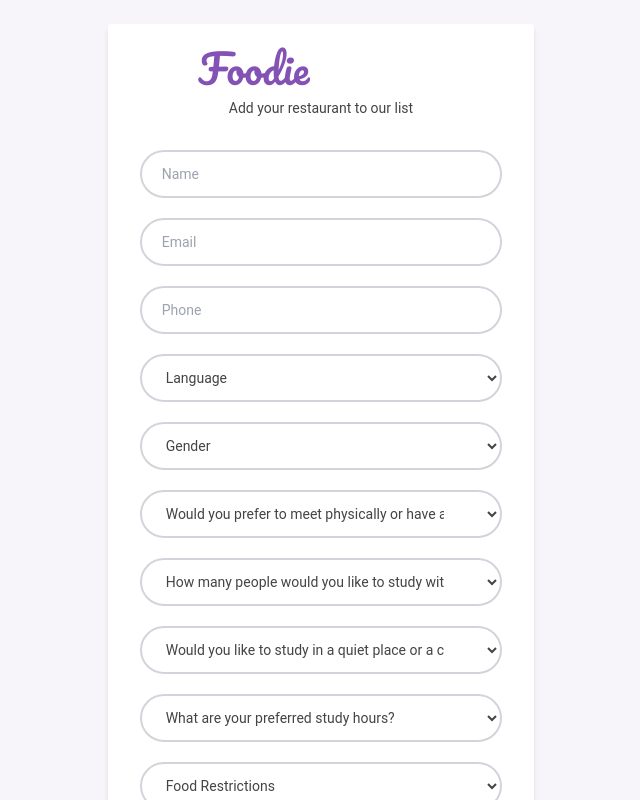
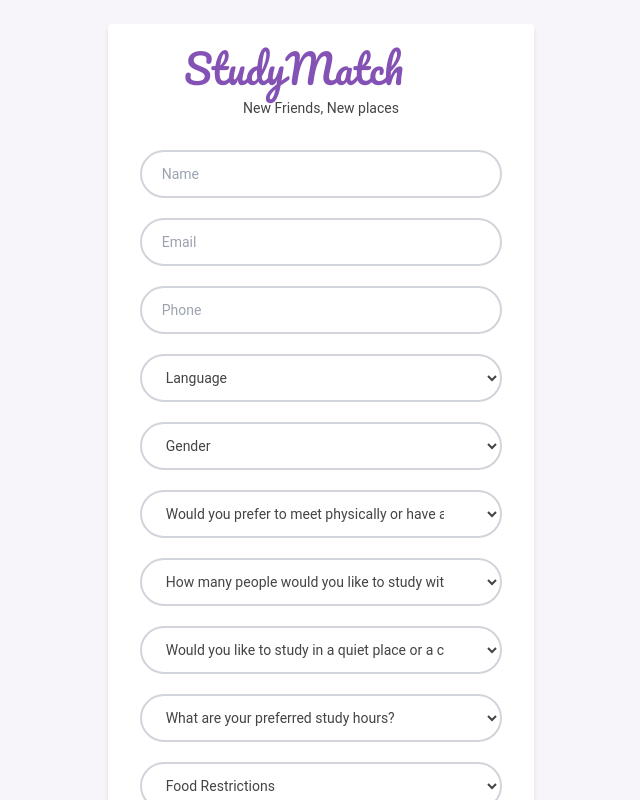
Before and after one commit to HilaIlarov/name, a React (Create React App) app in the folder frontend/: page /GeneralForm in a window 1280 px wide. Shown: the top 800 px of the page, without its empty margins (319-959 px from the left). Built offline with nearby package versions, Linux system fonts and the light colour scheme.

Commit message:
fix logo

```diff
--- a/frontend/src/components/GeneralForm.jsx
+++ b/frontend/src/components/GeneralForm.jsx
@@ -113,9 +113,9 @@
 	return (
 		<div className="w-full md:w-1/2 xl:w-1/3 container mx-auto pt-4 md:pb-1  rounded-md">
 			<form className={formStyle} onSubmit={handleSubmit(onSubmit)}>
-				<h1 class="title text-4xl text-center">Foodie</h1>
+				<h1 class="title text-4xl text-center mx-10">StudyMatch</h1>
 				<h3 className="text-sm text-center px-4 my-3">
-					Add your restaurant to our list
+					New Friends, New places
 				</h3>
 
 				{/* <input
```
